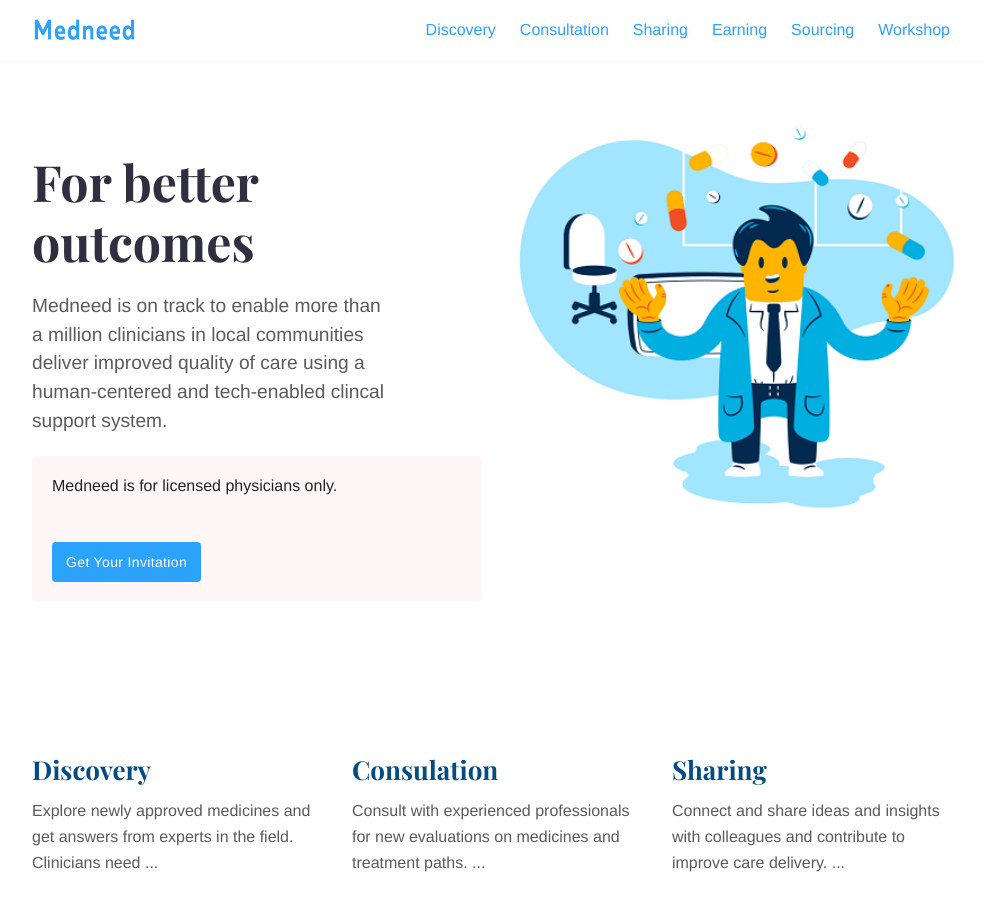
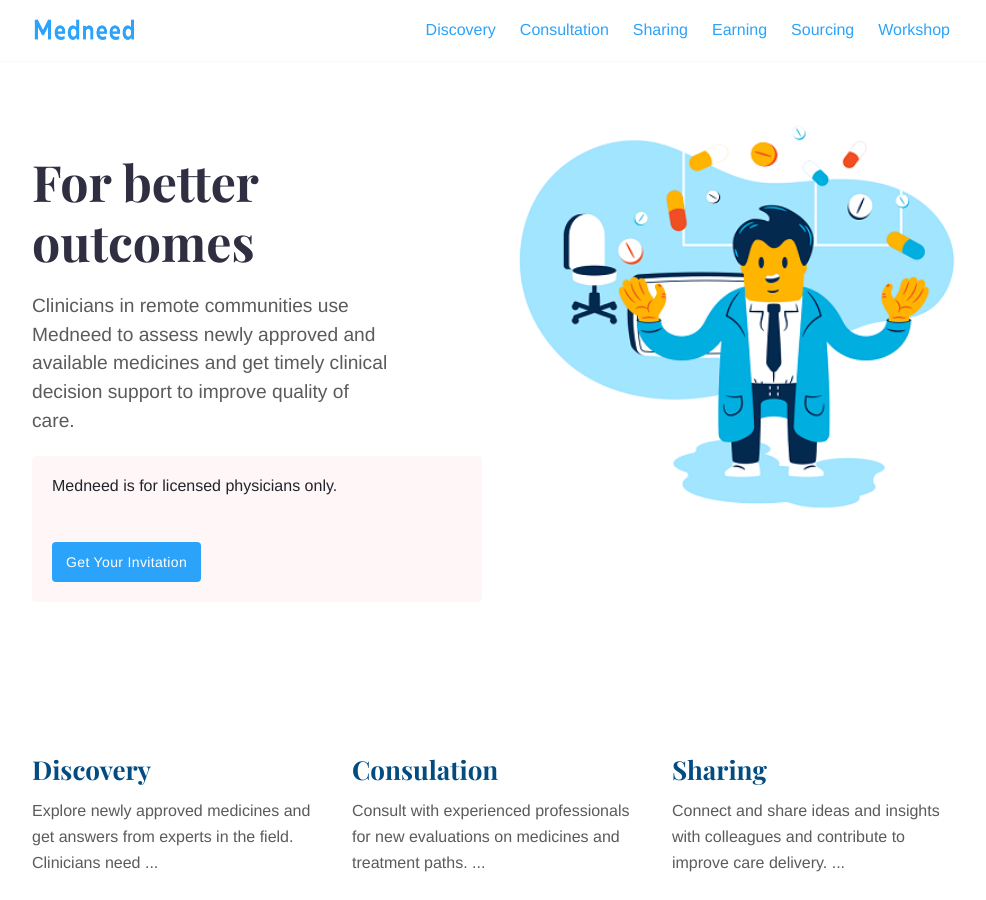
Before and after one commit to Iraneus/betamedneed, a Jekyll site: the page built from index.md, in a window 1280 px wide and 900 px high. Shown: the whole window, without its empty margins (143-1129 px from the left). Built offline with Jekyll 4.4.1, drawn with Linux system fonts in a browser that asks for light colours.

Commit message:
edit index

```diff
--- a/index.md
+++ b/index.md
@@ -10,4 +10,4 @@
 
 # For better outcomes
 
-Medneed is on track to enable more than a million clinicians in local communities deliver improved quality of care using a human-centered and tech-enabled clincal support system.
+Clinicians in remote communities use Medneed to assess newly approved and available medicines and get timely clinical decision support to improve quality of care.
```
Also changed, not shown: 1 other file.
